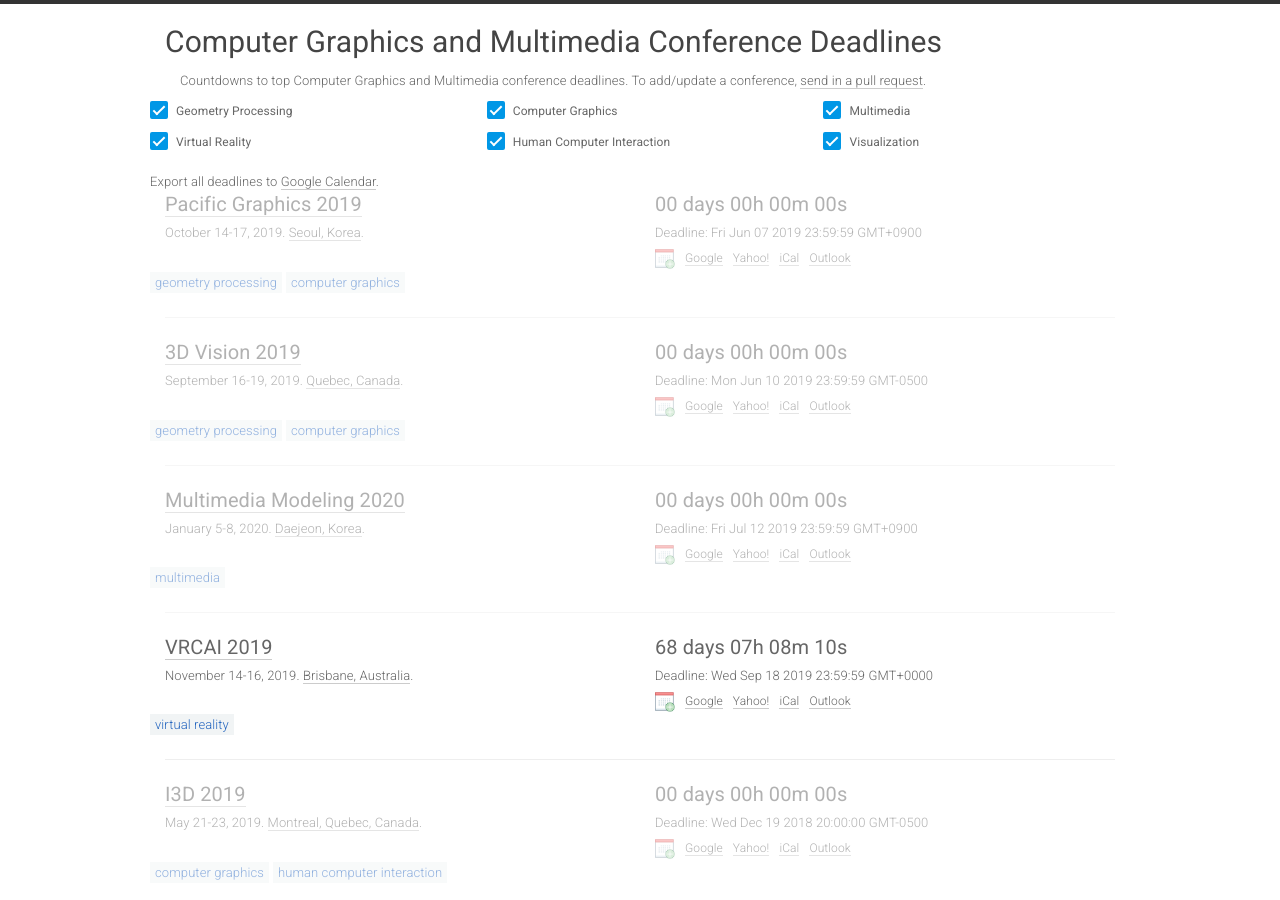
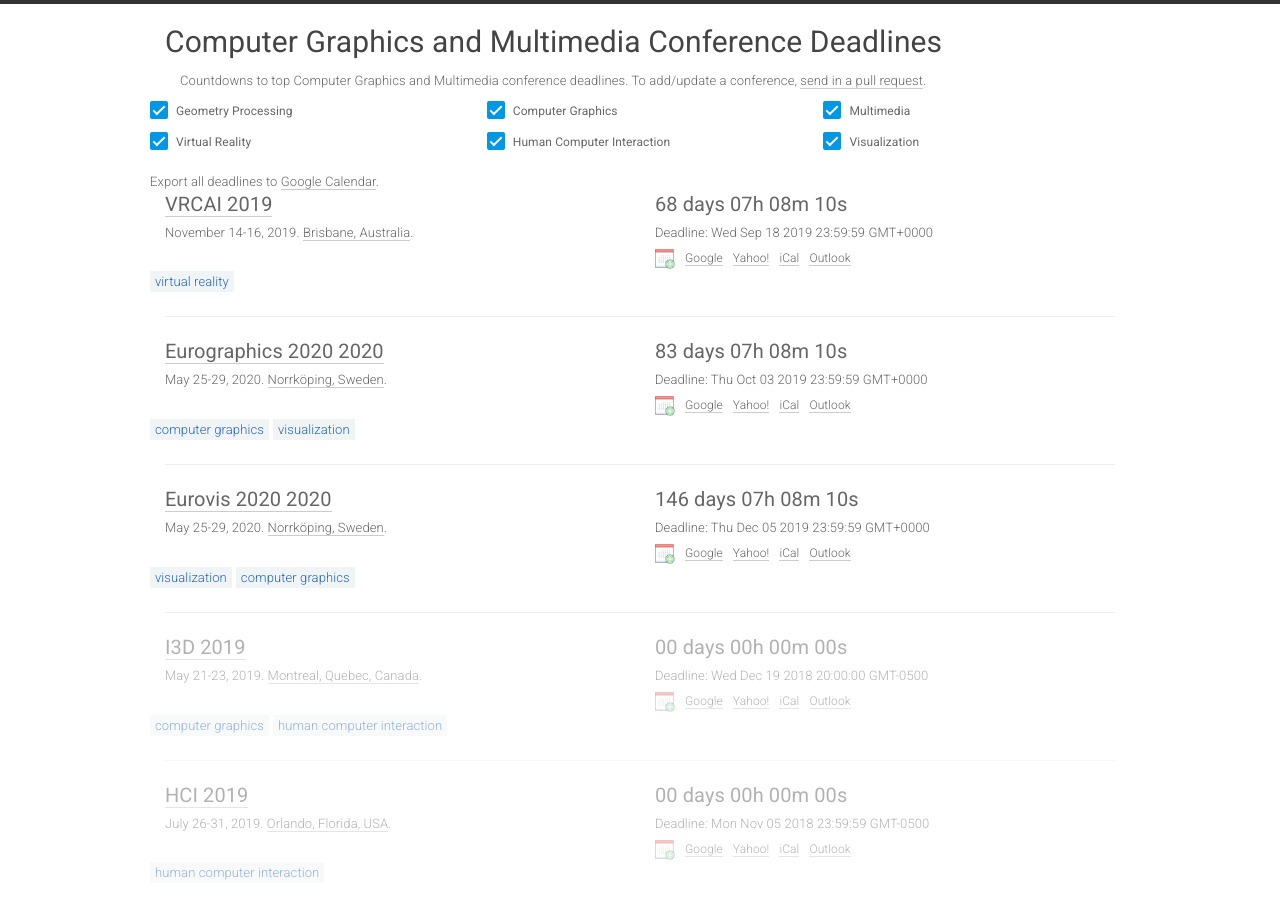
Before and after one commit to JianweiHu94/cgm-deadlines, a Jekyll site: the page built from index.html, in a window 1280 px wide and 900 px high. Built offline with Jekyll 4.4.1, drawn with Linux system fonts in a browser that asks for light colours; nearby versions of some CDN libraries; some of the changed text lies outside the part shown.

Commit message:
Update conferences.yml

```diff
--- a/_data/conferences.yml
+++ b/_data/conferences.yml
@@ -1,38 +1,4 @@
 ---
-
-
-- title: Pacific Graphics
-  year: 2019
-  id: pg2019
-  link: http://pg19.org/
-  deadline: '2019-06-07 23:59:59'
-  timezone: UTC+9
-  date: October 14-17, 2019
-  place: Seoul, Korea
-  sub: GP
-  sub1: CG
-
-- title: 3D Vision
-  year: 2019
-  id: asd
-  link: http://3dv19.gel.ulaval.ca/index.html
-  deadline: '2019-06-10 23:59:59'
-  timezone: UTC-5
-  date: September 16-19, 2019
-  place: Quebec, Canada
-  sub: GP
-  sub1: CG
-
-- title: Multimedia Modeling
-  year: 2020
-  id: mmm2020
-  link: http://www.mmm2020.kr/
-  deadline: '2019-07-12 23:59:59'
-  timezone: UTC+9
-  date: January 5-8, 2020
-  place: Daejeon, Korea
-  sub: MM
-  sub1: MM
 
 - title: VRCAI
   year: 2019
@@ -44,6 +10,28 @@
   place: Brisbane, Australia
   sub: VR
   sub1: VR
+
+- title: Eurographics 2020
+  year: 2020
+  id: eg2020
+  link: https://conferences.eg.org/egev20/
+  deadline: '2019-10-03 23:59:59'
+  timezone: GMT
+  date: May 25-29, 2020
+  place: Norrköping, Sweden
+  sub: CG
+  sub1: V
+
+- title: Eurovis 2020
+  year: 2020
+  id: ev2020
+  link: https://conferences.eg.org/egev20/
+  deadline: '2019-12-05 23:59:59'
+  timezone: GMT
+  date: May 25-29, 2020
+  place: Norrköping, Sweden
+  sub: V
+  sub1: CG
 
 - title: I3D
   year: 2019
@@ -222,3 +210,36 @@
   place: Melbourne, Australia
   sub: VR
   sub1: CG
+
+- title: Pacific Graphics
+  year: 2019
+  id: pg2019
+  link: http://pg19.org/
+  deadline: '2019-06-07 23:59:59'
+  timezone: UTC+9
+  date: October 14-17, 2019
+  place: Seoul, Korea
+  sub: GP
+  sub1: CG
+
+- title: 3D Vision
+  year: 2019
+  id: asd
+  link: http://3dv19.gel.ulaval.ca/index.html
+  deadline: '2019-06-10 23:59:59'
+  timezone: UTC-5
+  date: September 16-19, 2019
+  place: Quebec, Canada
+  sub: GP
+  sub1: CG
+
+- title: Multimedia Modeling
+  year: 2020
+  id: mmm2020
+  link: http://www.mmm2020.kr/
+  deadline: '2019-07-12 23:59:59'
+  timezone: UTC+9
+  date: January 5-8, 2020
+  place: Daejeon, Korea
+  sub: MM
+  sub1: MM
```
